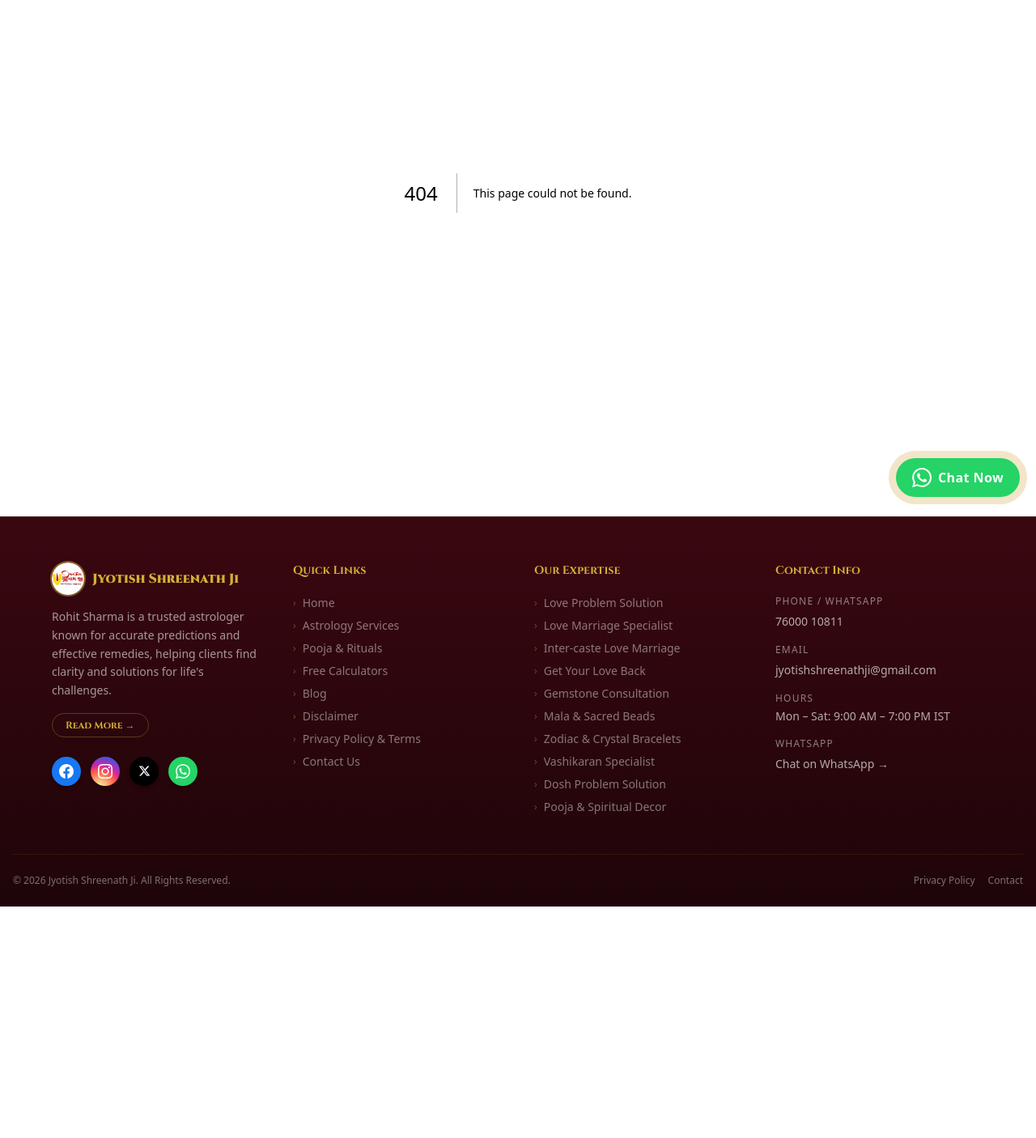
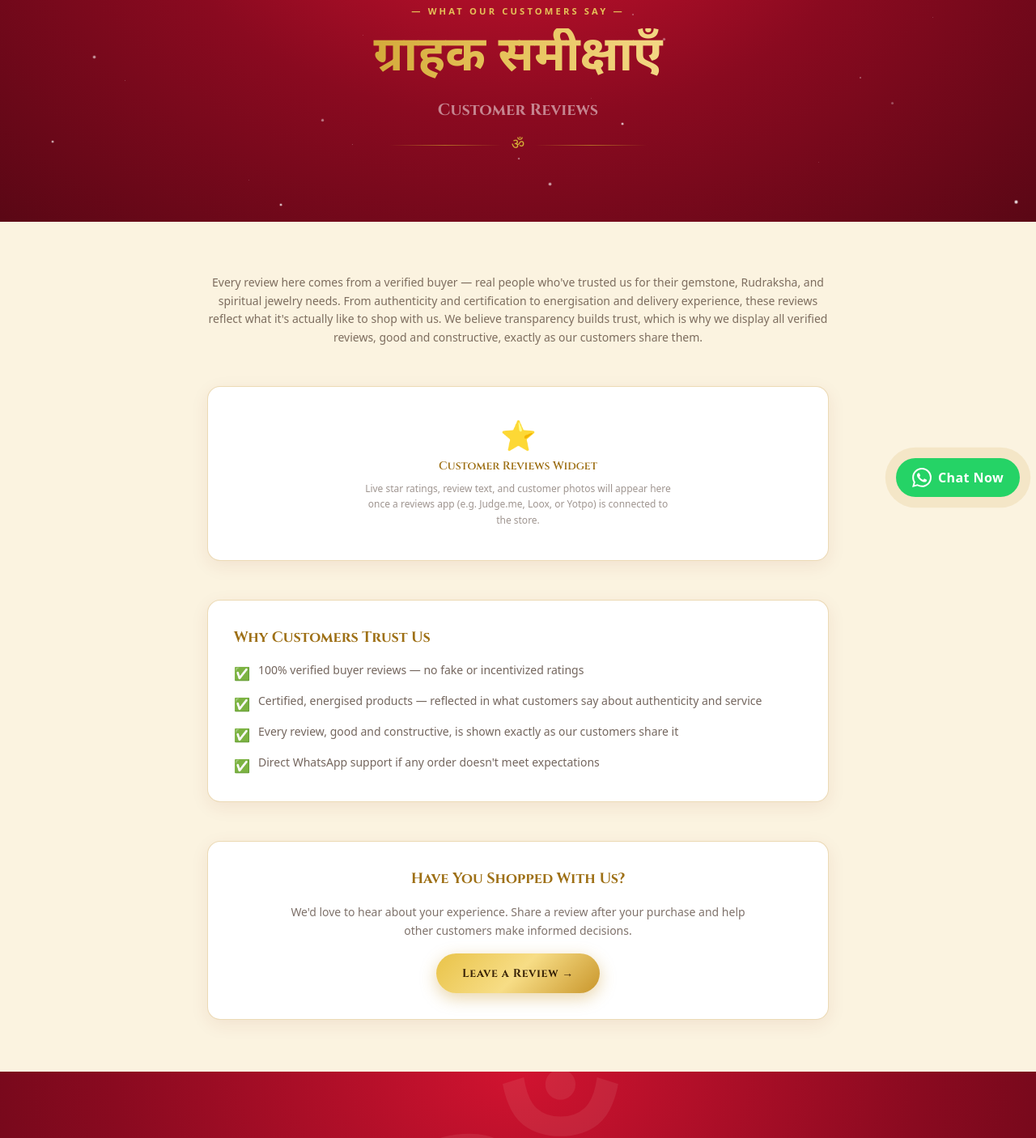
Before and after one commit to Sanchitjha/Astrologer, a Next.js app: page /reviews in a window 1280 px wide. Before the commit this address had no page. Shown: the part 162-1568 px from the top of the page at 81% size. Before the commit the page ends 1282 px from the top, so only its background shows below. Built offline with nearby package versions, Linux system fonts and the light colour scheme.

Commit message:
feat: add track order and customer reviews pages with supporting components

```diff
--- /dev/null
+++ b/app/reviews/page.js
@@ -0,0 +1,89 @@
+import PageHeader from '@/components/PageHeader';
+import ContactCTA from '@/components/ContactCTA';
+
+export const metadata = {
+  title: 'Customer Reviews | Jyotish Shreenath Ji',
+  description:
+    "Read genuine, verified customer reviews of Jyotish Shreenath Ji's gemstones, Rudraksha & spiritual jewelry — real experiences from real buyers.",
+  keywords: ['jyotish shreenath ji reviews', 'customer reviews', 'testimonials', 'verified reviews'],
+};
+
+const trustPoints = [
+  { icon: '✅', label: '100% verified buyer reviews — no fake or incentivized ratings' },
+  { icon: '✅', label: 'Certified, energised products — reflected in what customers say about authenticity and service' },
+  { icon: '✅', label: 'Every review, good and constructive, is shown exactly as our customers share it' },
+  { icon: '✅', label: 'Direct WhatsApp support if any order doesn\'t meet expectations' },
+];
+
+export default function ReviewsPage() {
+  return (
+    <>
+      <PageHeader
+        title="Customer Reviews"
+        titleHindi="ग्राहक समीक्षाएँ"
+        subtitle="What Our Customers Say"
+        crumbs={[{ label: 'Customer Reviews' }]}
+      />
+
+      <main className="bg-[#FBF3E0] py-16 px-4">
+        <div className="max-w-3xl mx-auto space-y-12">
+          <p className="text-[#2A1408]/60 text-sm leading-relaxed text-center">
+            Every review here comes from a verified buyer — real people who&apos;ve trusted us for
+            their gemstone, Rudraksha, and spiritual jewelry needs. From authenticity and
+            certification to energisation and delivery experience, these reviews reflect what
+            it&apos;s actually like to shop with us. We believe transparency builds trust, which is
+            why we display all verified reviews, good and constructive, exactly as our customers
+            share them.
+          </p>
+
+          {/* Reviews widget placeholder */}
+          <div className="glass-card rounded-2xl p-10 text-center space-y-2 border-dashed">
+            <span className="text-4xl block" aria-hidden="true">⭐</span>
+            <p className="text-[#9E7016] font-semibold text-sm" style={{ fontFamily: 'var(--font-cinzel)' }}>
+              Customer Reviews Widget
+            </p>
+            <p className="text-[#2A1408]/45 text-xs leading-relaxed max-w-sm mx-auto">
+              Live star ratings, review text, and customer photos will appear here once a
+              reviews app (e.g. Judge.me, Loox, or Yotpo) is connected to the store.
+            </p>
+          </div>
+
+          <div className="glass-card rounded-2xl p-8 space-y-4">
+            <h2 className="text-[#9E7016] font-bold text-lg" style={{ fontFamily: 'var(--font-cinzel)' }}>
+              Why Customers Trust Us
+            </h2>
+            <div className="space-y-3">
+              {trustPoints.map((t) => (
+                <div key={t.label} className="flex items-start gap-2.5 text-sm">
+                  <span className="text-base mt-0.5">{t.icon}</span>
+                  <p className="text-[#2A1408]/65">{t.label}</p>
+                </div>
+              ))}
+            </div>
+          </div>
+
+          <div className="glass-card rounded-2xl p-8 space-y-4 text-center">
+            <h2 className="text-[#9E7016] font-bold text-lg" style={{ fontFamily: 'var(--font-cinzel)' }}>
+              Have You Shopped With Us?
+            </h2>
+            <p className="text-[#2A1408]/60 text-sm leading-relaxed max-w-xl mx-auto">
+              We&apos;d love to hear about your experience. Share a review after your purchase and
+              help other customers make informed decisions.
+            </p>
+            <a
+              href="https://wa.me/917600010811?text=Namaste%2C%20I%20would%20like%20to%20share%20a%20review%20of%20my%20recent%20purchase."
+              target="_blank"
+              rel="noopener noreferrer"
+              className="btn-gold inline-block"
+              style={{ fontFamily: 'var(--font-cinzel)' }}
+            >
+              Leave a Review →
+            </a>
+          </div>
+        </div>
+      </main>
+
+      <ContactCTA />
+    </>
+  );
+}
```
